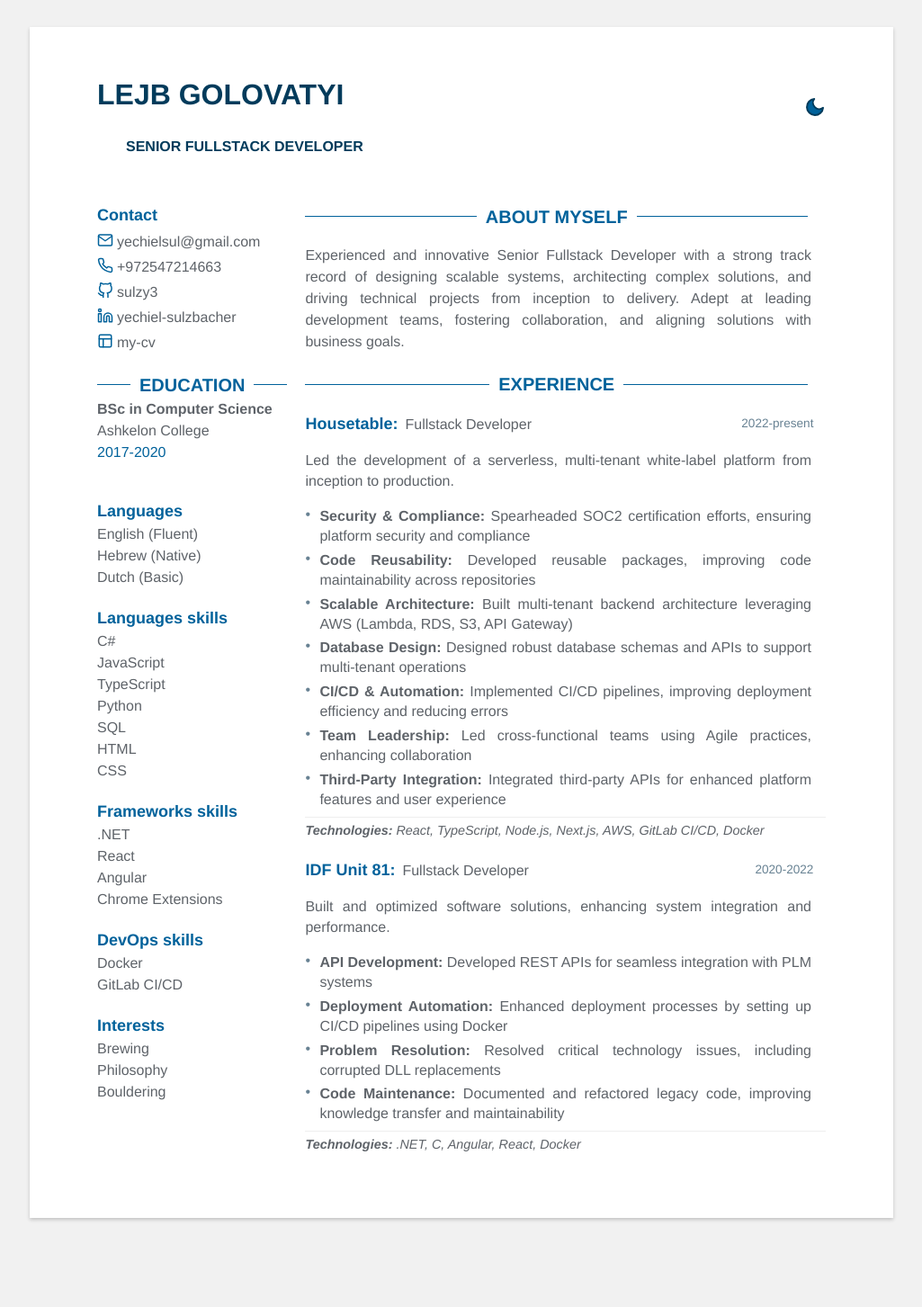
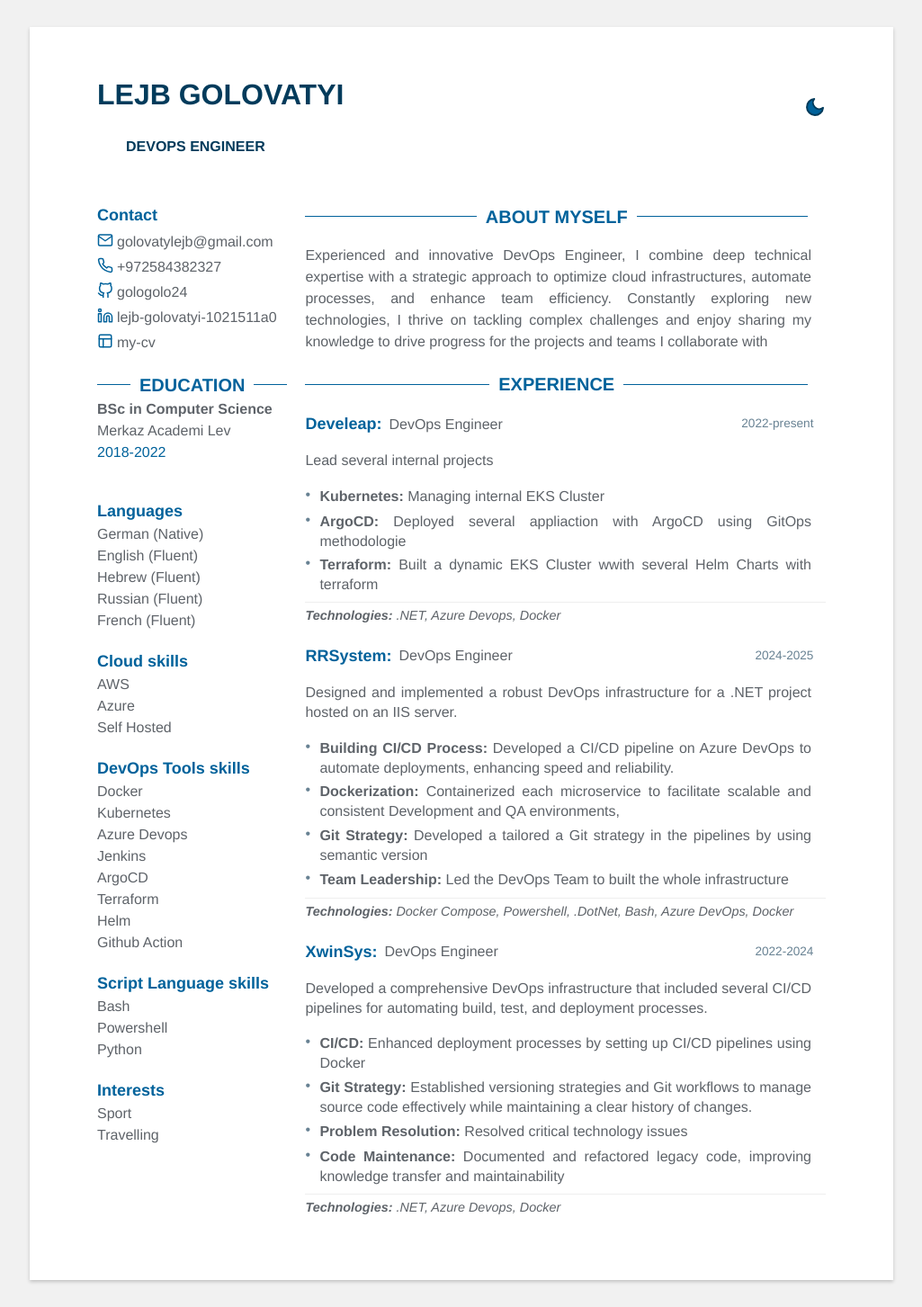
Before and after one commit to chaniheller97/my-cv, a Jekyll site: the page built from index.html, in a window 1280 px wide. Shown: the whole page at 90% size, without its empty margins (127-1152 px from the left). Built offline with Jekyll 4.4.1, drawn with Linux system fonts in a browser that asks for light colours; before the commit the page ends 1384 px from its top, so only the background shows below that.

Commit message:
Update data.yml

```diff
--- a/_data/data.yml
+++ b/_data/data.yml
@@ -1,89 +1,100 @@
 name: Lejb Golovatyi
-title: Senior Fullstack Developer
+title: DevOps Engineer
 support_dark_mode: true
 
 # Sidebar
 contact:
-  email: yechielsul@gmail.com
-  github: sulzy3
-  linkedin: yechiel-sulzbacher
-  phone: "+972547214663"
+  email: golovatylejb@gmail.com
+  github: gologolo24
+  linkedin: lejb-golovatyi-1021511a0
+  phone: "+972584382327"
   website: my-cv
 
 languages:
+  - idiom: German (Native)
   - idiom: English (Fluent)
-  - idiom: Hebrew (Native)
-  - idiom: Dutch (Basic)
+  - idiom: Hebrew (Fluent)
+  - idiom: Russian (Fluent)
+  - idiom: French (Fluent)
 
 education:
   - degree: BSc in Computer Science
-    time: 2017-2020
-    university: Ashkelon College
+    time: 2018-2022
+    university: Merkaz Academi Lev
 
 interests:
-   - hobby: Brewing
-   - hobby: Philosophy
-   - hobby: Bouldering
+   - hobby: Sport
+   - hobby: Travelling
 
 skills:
-  - category: Languages
+  - category: Cloud
     skill:
-      - C#
-      - JavaScript
-      - TypeScript
-      - Python
-      - SQL
-      - HTML
-      - CSS
-  - category: Frameworks
-    skill:
-      - .NET
-      - React
-      - Angular
-      - Chrome Extensions
-  - category: DevOps
+      - AWS
+      - Azure
+      - Self Hosted
+
+  - category: DevOps Tools
     skill:
       - Docker
-      - GitLab CI/CD
+      - Kubernetes
+      - Azure Devops
+      - Jenkins
+      - ArgoCD
+      - Terraform
+      - Helm
+      - Github Action
+
+  - category: Script Language
+    skill:
+      - Bash
+      - Powershell
+      - Python
 
 # Profile
 profile: |
-   Experienced and innovative Senior Fullstack Developer with a strong track record of designing scalable systems, architecting complex solutions, and driving technical projects from inception to delivery. Adept at leading development teams, fostering collaboration, and aligning solutions with business goals.
+   Experienced and innovative DevOps Engineer, I combine deep technical expertise with a strategic approach to optimize cloud infrastructures, automate processes, and enhance team efficiency. Constantly exploring new technologies, I thrive on tackling complex challenges and enjoy sharing my knowledge to drive progress for the projects and teams I collaborate with
 
 # Experience
 experience:
-  - role: Fullstack Developer
+  - role: DevOps Engineer
     time: 2022-present
-    company: Housetable
-    summary: Led the development of a serverless, multi-tenant white-label platform from inception to production.
+    company: Develeap
+    summary: Lead several internal projects
     achievements:
-      - category: Security & Compliance
-        description: Spearheaded SOC2 certification efforts, ensuring platform security and compliance
-      - category: Code Reusability
-        description: Developed reusable packages, improving code maintainability across repositories
-      - category: Scalable Architecture
-        description: Built multi-tenant backend architecture leveraging AWS (Lambda, RDS, S3, API Gateway)
-      - category: Database Design
-        description: Designed robust database schemas and APIs to support multi-tenant operations
-      - category: CI/CD & Automation
-        description: Implemented CI/CD pipelines, improving deployment efficiency and reducing errors
+      - category: Kubernetes
+        description: Managing internal EKS Cluster
+      - category: ArgoCD
+        description: Deployed several appliaction with ArgoCD using GitOps methodologie
+      - category: Terraform
+        description: Built a dynamic EKS Cluster wwith several Helm Charts with terraform
+    technologies: .NET,  Azure Devops, Docker
+
+  - role: DevOps Engineer
+    time: 2024-2025
+    company: RRSystem
+    summary: Designed and implemented a robust DevOps infrastructure for a .NET project hosted on an IIS server.
+    achievements:
+      - category: Building CI/CD Process
+        description: Developed a CI/CD pipeline on Azure DevOps to automate deployments, enhancing speed and reliability.
+      - category: Dockerization
+        description: Containerized each microservice to facilitate scalable and consistent Development and QA environments,
+      - category: Git Strategy
+        description: Developed a tailored a Git strategy in the pipelines by using semantic version
       - category: Team Leadership
-        description: Led cross-functional teams using Agile practices, enhancing collaboration
-      - category: Third-Party Integration
-        description: Integrated third-party APIs for enhanced platform features and user experience
-    technologies: React, TypeScript, Node.js, Next.js, AWS, GitLab CI/CD, Docker
+        description: Led the DevOps Team to built the whole infrastructure
+    technologies: Docker Compose, Powershell, .DotNet, Bash, Azure DevOps, Docker
 
-  - role: Fullstack Developer
-    time: 2020-2022
-    company: IDF Unit 81
-    summary: Built and optimized software solutions, enhancing system integration and performance.
+  - role: DevOps Engineer
+    time: 2022-2024
+    company: XwinSys
+    summary: Developed a comprehensive DevOps infrastructure that included several CI/CD pipelines for automating build, test, and deployment processes.
     achievements:
-      - category: API Development
-        description: Developed REST APIs for seamless integration with PLM systems
-      - category: Deployment Automation
+      - category: CI/CD
         description: Enhanced deployment processes by setting up CI/CD pipelines using Docker
+      - category: Git Strategy
+        description: Established versioning strategies and Git workflows to manage source code effectively while maintaining a clear history of changes.
       - category: Problem Resolution
-        description: Resolved critical technology issues, including corrupted DLL replacements
+        description: Resolved critical technology issues
       - category: Code Maintenance
         description: Documented and refactored legacy code, improving knowledge transfer and maintainability
-    technologies: .NET, C, Angular, React, Docker
+    technologies: .NET,  Azure Devops, Docker
```
